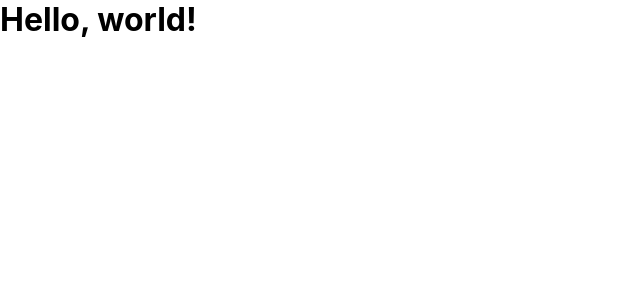
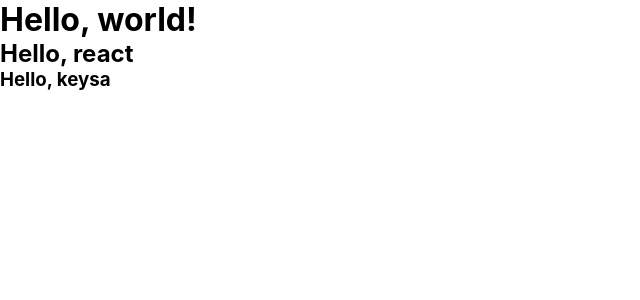
Before and after one commit to bando9/react-fundamental, a React (Create React App) app in the folder starter/counter-starter/: page / in a window 1280 px wide. Shown: the top 300 px of the page, without its empty margins (0-640 px from the left). Built offline with nearby package versions, Linux system fonts and the light colour scheme.

Commit message:
menambah file app.css, menginstall extends menggunakan npm

```diff
--- /dev/null
+++ b/starter/counter-starter/src/App.css
@@ -0,0 +1,3 @@
+.mantap {
+    padding: 0%;
+}
--- a/starter/counter-starter/src/App.js
+++ b/starter/counter-starter/src/App.js
@@ -2,6 +2,8 @@ function App() {
   return (
     <div>
       <h1>Hello, world!</h1>
+      <h2>Hello, react</h2>
+      <h3>Hello, keysa</h3>
     </div>
   );
 }
```
Also changed, not shown: 1 other file (tests, documents, lock files or other folders).
